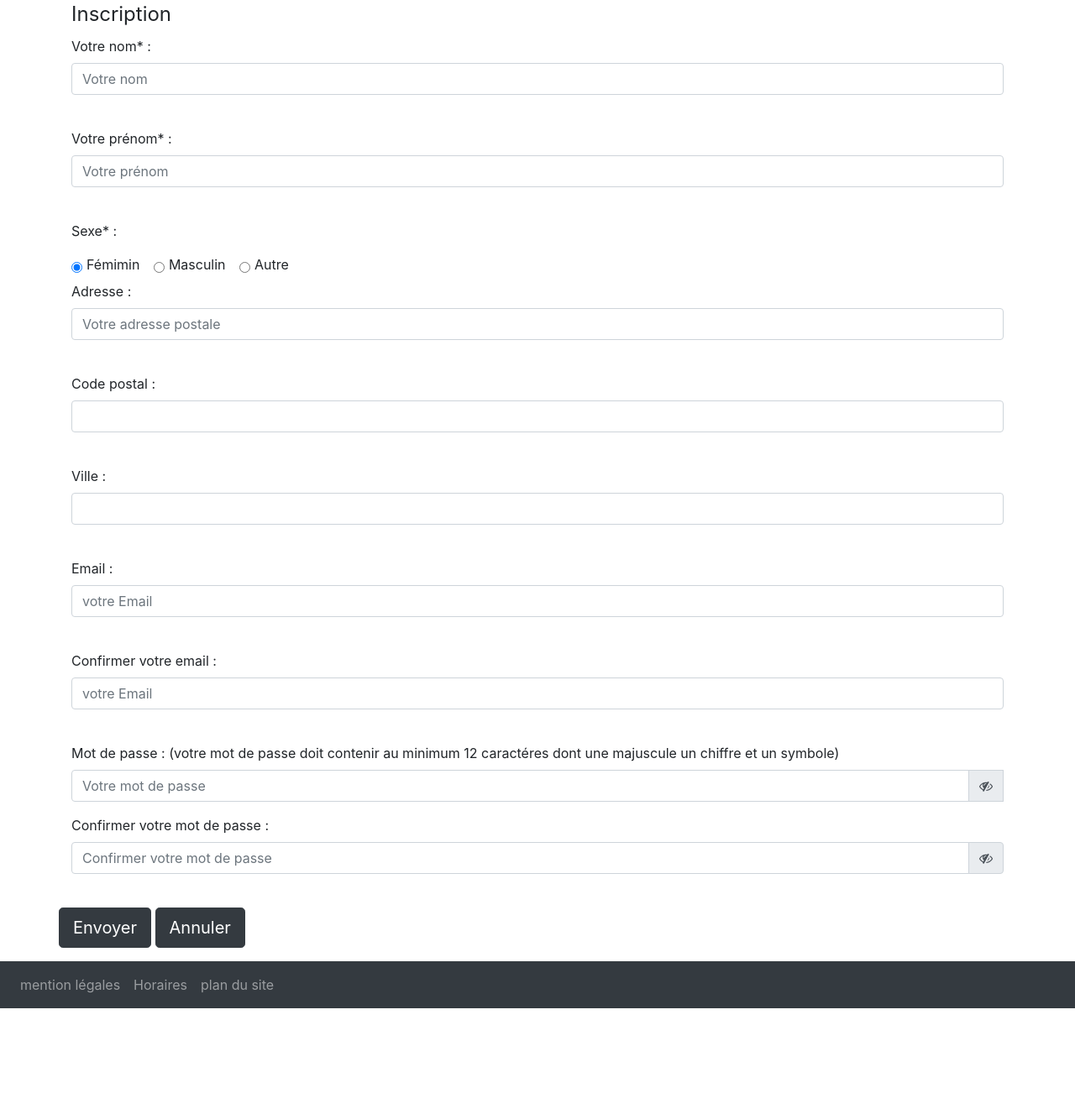
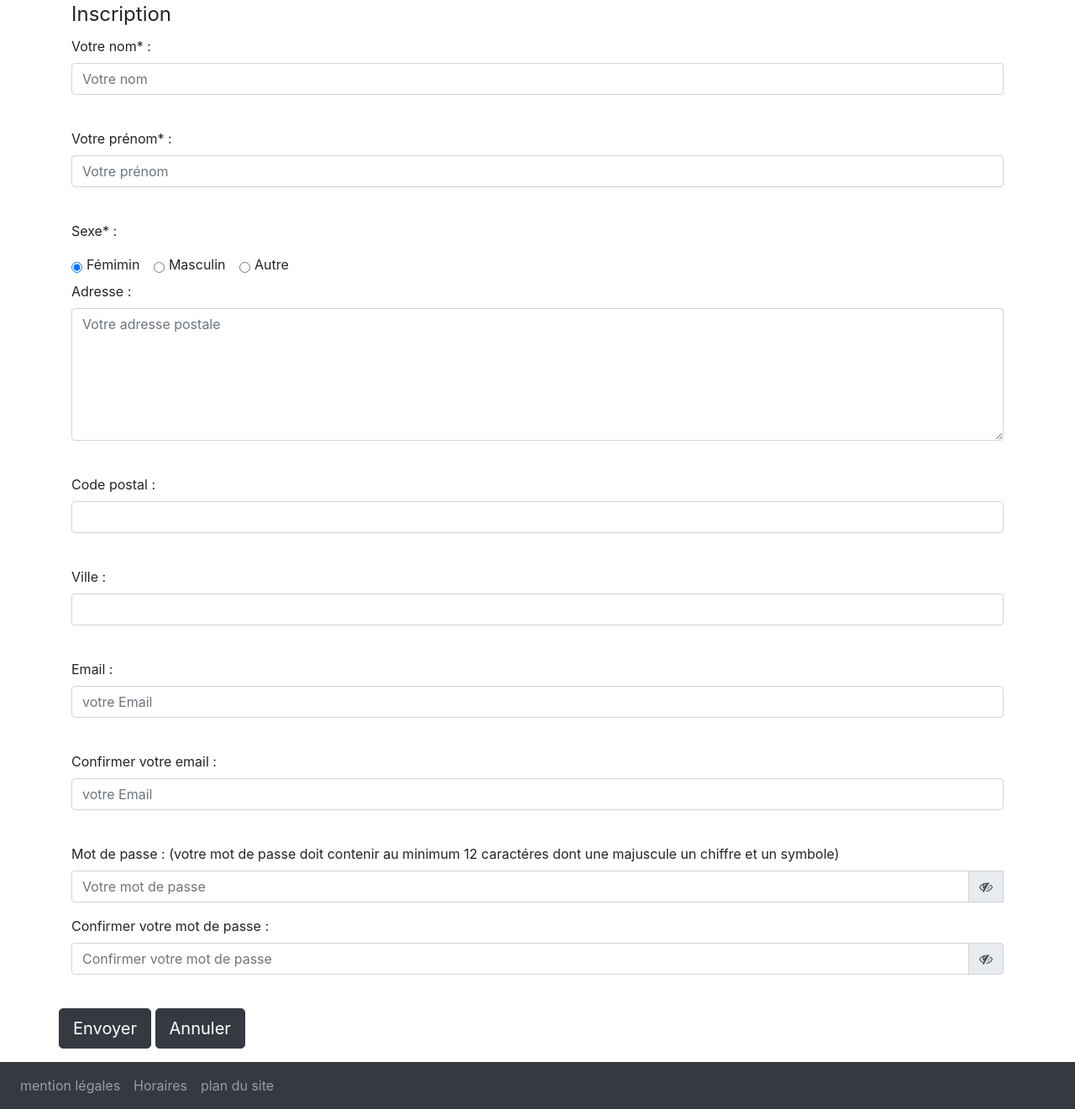
Before and after one commit to Lefhar/jarditou_php_10, a PHP site: page /register.php in a window 1280 px wide. Shown: the part 408-1729 px from the top of the page at 84% size. Before the commit the page ends 1609 px from the top, so only its background shows below. Run offline with PHP 8.4, Linux system fonts and the light colour scheme.

Commit message:
jarditou php_10

```diff
--- a/assets/js/script.js
+++ b/assets/js/script.js
@@ -261,7 +261,8 @@ document.addEventListener('DOMContentLoaded',function()
 
 document.addEventListener('DOMContentLoaded',function()
 {
-    $("#show_hide_password i").on('click', function(event) {
+    $("#show_hide_password i").on('click', function(event)
+    {
         event.preventDefault();
         if($('#show_hide_password input').attr("type") == "text"){
             $('#show_hide_password input').attr('type', 'password');
@@ -273,4 +274,17 @@ document.addEventListener('DOMContentLoaded',function()
             $('#show_hide_password i').addClass( "fa-eye" );
         }
     });
+    $("#show_hide_password2 i").on('click', function(event)
+    {
+        event.preventDefault();
+        if($('#show_hide_password2 input').attr("type") == "text"){
+            $('#show_hide_password2 input').attr('type', 'password');
+            $('#show_hide_password2 i').addClass( "fa-eye-slash" );
+            $('#show_hide_password2 i').removeClass( "fa-eye" );
+        }else if($('#show_hide_password2 input').attr("type") == "password"){
+            $('#show_hide_password2 input').attr('type', 'text');
+            $('#show_hide_password2 i').removeClass( "fa-eye-slash" );
+            $('#show_hide_password2 i').addClass( "fa-eye" );
+        }
+    });
 });
--- a/register.php
+++ b/register.php
@@ -54,7 +54,7 @@ include('header.php');?>
 
             <div class="form-group">
                  <label for="adresse">Adresse :  </label>
-                 <input type="text" id="adresse" name="adresse" class="form-control" placeholder="Votre adresse postale" >
+                 <textarea type="text" id="adresse" name="adresse" class="form-control" placeholder="Votre adresse postale"  cols="30" rows="6"></textarea>
 				    <div id="dadresse"></div>
 					<br>
              </div>
@@ -99,7 +99,7 @@ include('header.php');?>
 
              <div class="form-group">
                  <label for="confirpassword">Confirmer votre mot de passe :  </label>
-                 <div class="input-group" id="show_hide_password">
+                 <div class="input-group" id="show_hide_password2">
              <input type="password" id="confirpassword" name="confirpassword" class="form-control" placeholder="Confirmer votre mot de passe" autocomplete="off" required="" aria-describedby="basic-addon2">
       <div class="input-group-append" id="confirpassword"> <span class="input-group-text" id="basic-addon2">
     <i class="fa fa-eye-slash" aria-hidden="true"></i></span>
```
